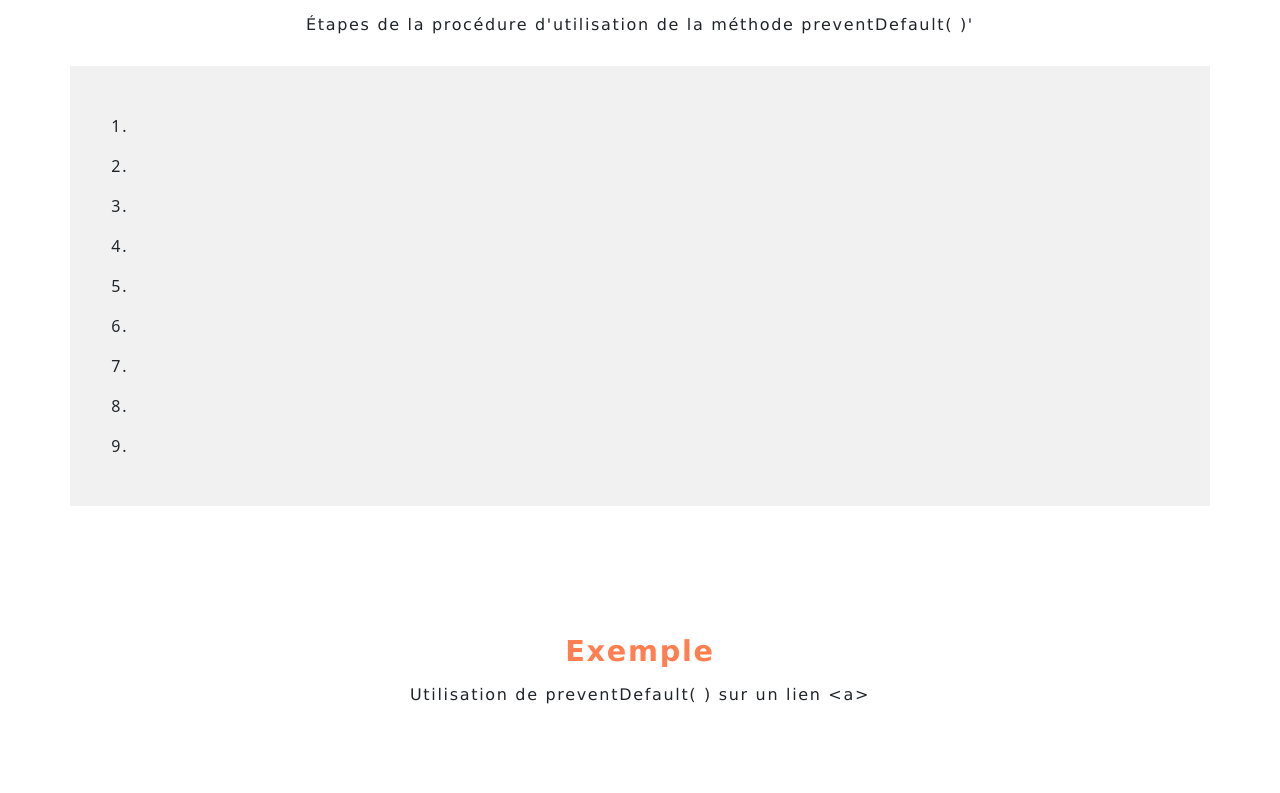
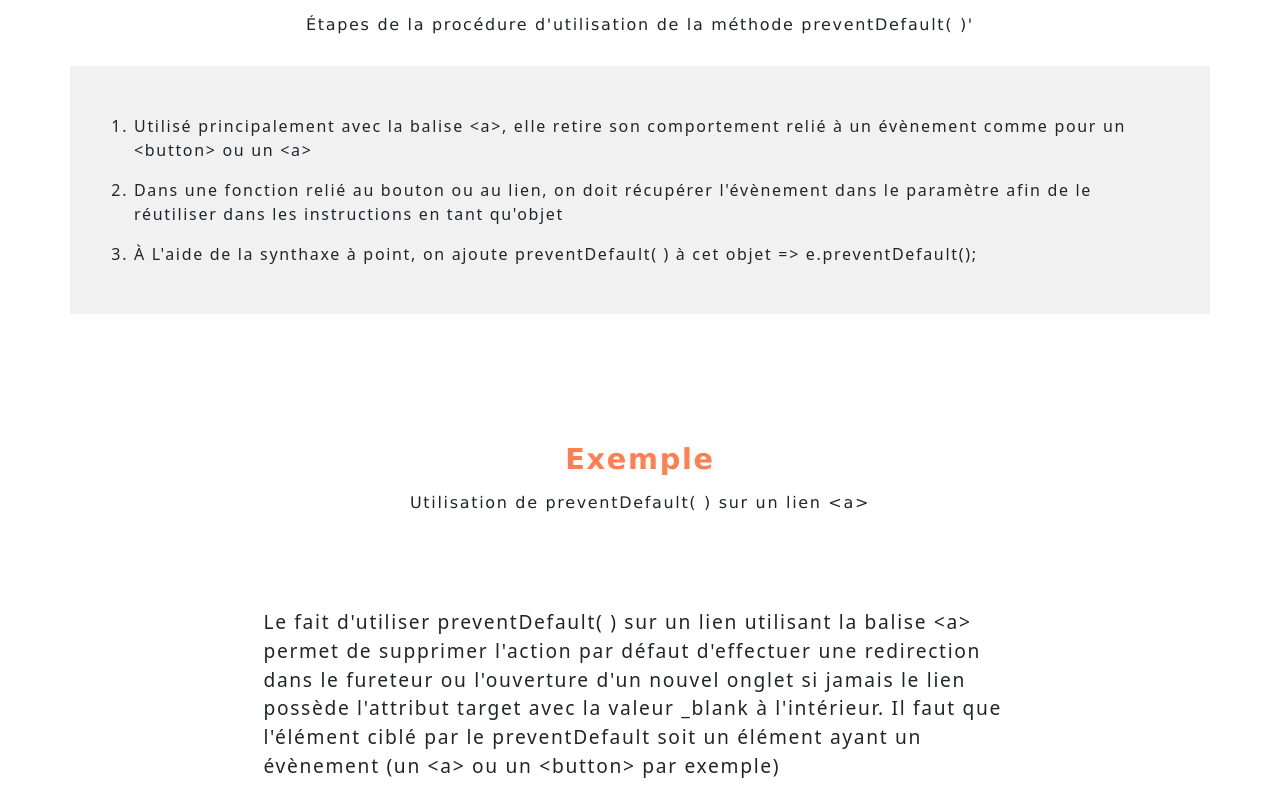
Before and after one commit to ycharles-cstj/aideVueJs, a Vue app: page /preventdefault in a window 1280 px wide. Shown: the part 447-1240 px from the top of the page. Built offline with nearby package versions, Linux system fonts and the light colour scheme.

Commit message:
fix-preventDevault

```diff
--- a/src/views/PagePreventDefault.vue
+++ b/src/views/PagePreventDefault.vue
@@ -23,24 +23,18 @@
 
         <div class="procedures">
             <ol>
-                <li></li>
-                <li></li>
-                <li></li>
-                <li></li>
-                <li></li>
-                <li></li>
-                <li></li>
-                <li></li>
-                <li></li>
+                <li>Utilisé principalement avec la balise &lt;a&gt;, elle retire son comportement relié à un évènement comme pour un  &lt;button&gt; ou un &lt;a&gt;</li>
+                <li>Dans une fonction relié au bouton ou au lien, on doit récupérer l'évènement dans le paramètre afin de le réutiliser dans les instructions en tant qu'objet</li>
+                <li>À L'aide de la synthaxe à point, on ajoute preventDefault( ) à cet objet => e.preventDefault();</li>
             </ol>
         </div>
 
         <TitreContent :titre="'Exemple'">
-            <p>Utilisation de preventDefault( ) sur un lien &lt;a> </p>
+            <p>Utilisation de preventDefault( ) sur un lien &lt;a&gt; </p>
         </TitreContent>
 
         <ExplicationsExemple>
-            <p>Le fait d'utiliser preventDefault( ) sur un lien utilisant la balise &lt;a> permet de supprimer l'action par défaut d'effectuer une redirection dans le fureteur ou l'ouverture d'un nouvel onglet si jamais le lien possède l'attribut target avec la valeur _blank à l'intérieur. </p>
+            <p>Le fait d'utiliser preventDefault( ) sur un lien utilisant la balise &lt;a&gt; permet de supprimer l'action par défaut d'effectuer une redirection dans le fureteur ou l'ouverture d'un nouvel onglet si jamais le lien possède l'attribut target avec la valeur _blank à l'intérieur. Il faut que l'élément ciblé par le preventDefault soit un élément ayant un évènement (un &lt;a&gt; ou un &lt;button&gt; par exemple) </p>
             <p>Le premier lien sera affecté par la méthode preventDefault( ) et il ne sera pas possible d'accéder à l'url. Tandis que pour l'autre lien, il sera possible de se rendre à l'url.</p>
         </ExplicationsExemple>
 
```
